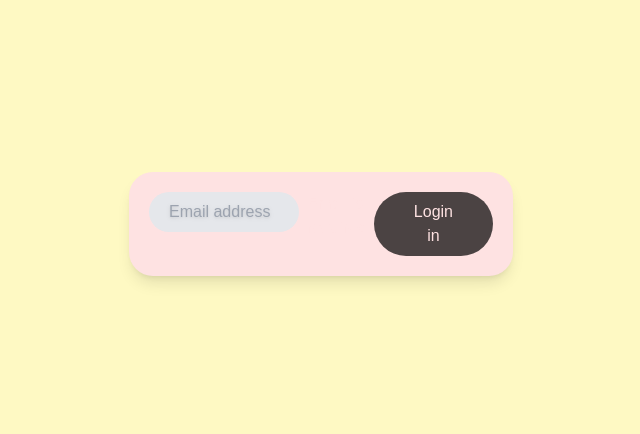
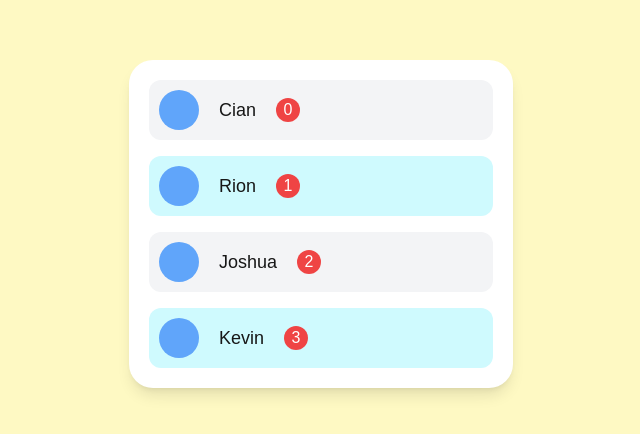
Before and after one commit to perci2an/Carrot, a Next.js app: page / in a window 1280 px wide. Shown: the part 176-610 px from the top of the page, without its empty margins (319-959 px from the left). Built offline with nearby package versions, Linux system fonts and the light colour scheme.

Commit message:
#3.8 Map application using Tailwind

```diff
--- a/app/page.tsx
+++ b/app/page.tsx
@@ -1,19 +1,19 @@
 export default function Home() {
   return (
     <main className="bg-gray-100 sm:bg-red-100 md:bg-green-100 lg:bg-cyan-100 xl:bg-yellow-100 2xl:bg-purple-100 h-screen flex items-center justify-center p-5">
-      <div className="bg-white shadow-lg p-5 rounded-3xl w-full max-w-sm flex flex-col md:flex-row gap-2 *:outline-none ring ring-transparent transition-shadow *:md:text-red-100 has-[:invalid]:bg-red-100 has-[:invalid]:ring">
-        <input
-          className="w-full rounded-full h-10 py-3 bg-gray-200 pl-5 outline-none ring ring-transparent focus:ring-green-500 focus:ring-offset-2 transition-shadow placeholder:drop-shadow invalid:focus:ring-red-500 peer"
-          type="email"
-          required
-          placeholder="Email address"
-        />
-        <span className="text-red-500 font-medium hidden peer-invalid:block">
-          Email is required
-        </span>
-        <button className="bg-black bg-opacity-70 text-white py-2 rounded-full active:scale-90 focus:scale-90 transition-transform font-medium md:px-10 bg-black">
-          Login in
-        </button>
+      <div className="bg-white shadow-lg p-5 rounded-3xl w-full max-w-sm flex flex-col gap-4">
+        {["Cian", "Rion", "Joshua", "Kevin "].map((person, index) => (
+          <div
+            key={index}
+            className="flex items-center gap-5 odd:bg-gray-100 even:bg-cyan-100 p-2.5 rounded-xl"
+          >
+            <div className="size-10 bg-blue-400 rounded-full" />
+            <span className="text-lg font-medium">{person}</span>
+            <div className="size-6 bg-red-500 text-white flex items-center justify-center rounded-full">
+              <span>{index}</span>
+            </div>
+          </div>
+        ))}
       </div>
     </main>
   );
```
